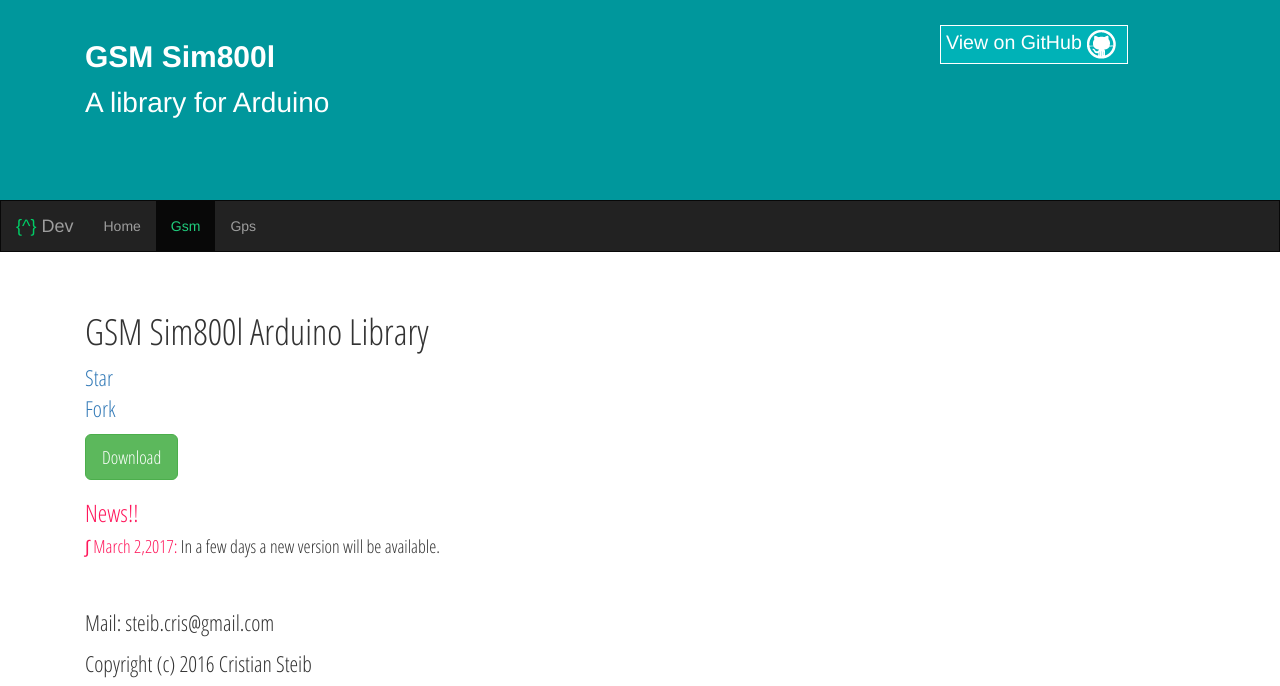
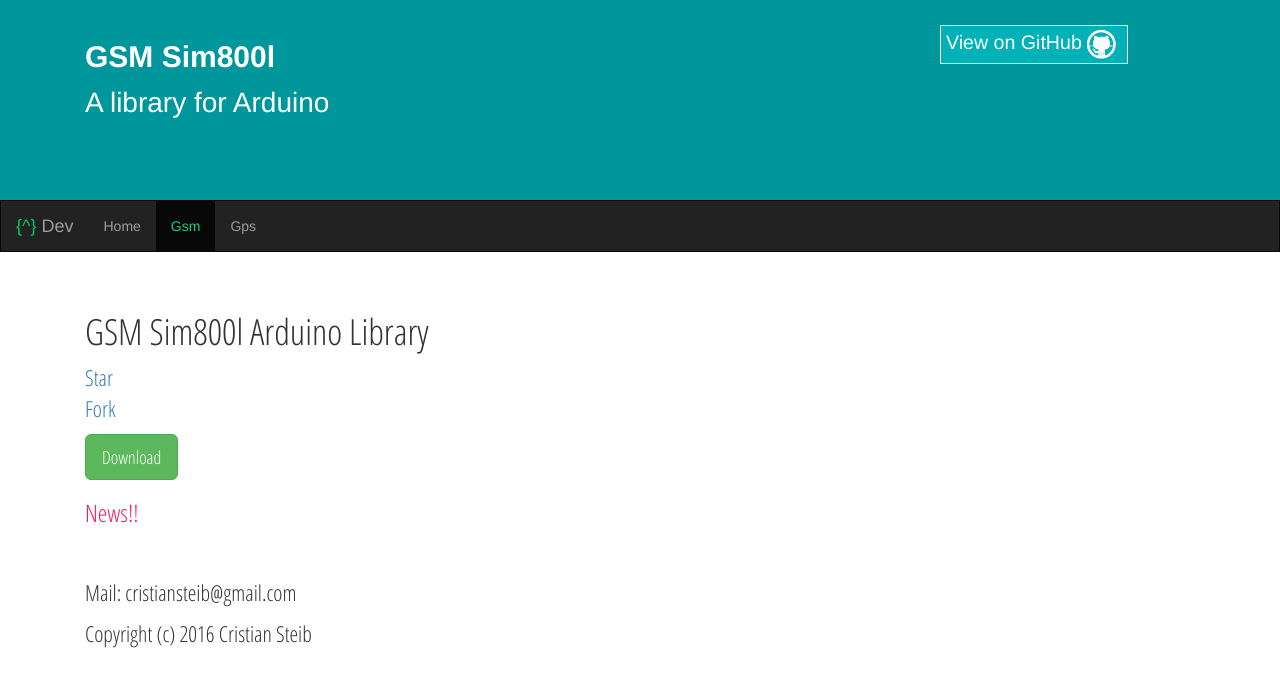
Before and after one commit to cristiansteib/cristiansteib.github.io, a plain HTML site: page Sim800l.html in a window 1280 px wide. Shown: the top 686 px of the page. Drawn offline with nearby package versions, Linux system fonts and the light colour scheme.

Commit message:
Update Sim800l.html

```diff
--- a/Sim800l.html
+++ b/Sim800l.html
@@ -74,8 +74,7 @@
                 <p></p>
                 <a href="https://github.com/cristiansteib/Sim800l/archive/master.zip"><button type="button" class="btn btn-success btn-lg">Download</button></a>
                 <h3 style="color: #ff185c">News!!</h3>
-                <h4><span style="color: #ff185c ">∫ March 2,2017:</span> In a few days a new version will be available.</h4>
-                <p style="margin-top: 50px">Mail: steib.cris@gmail.com<p>
+                <p style="margin-top: 50px">Mail: cristiansteib@gmail.com<p>
                 <p>Copyright (c) 2016 Cristian Steib<p>
                 <p>
                  </p>
@@ -200,7 +199,7 @@ void loop(){
 <footer class="sim800l">
     <div class="row "><div class="container">
         <div class="col-lg-offset-1">
-            <a href="mailto:steib.cris@gmail.com?Subject=Sim800l%20Library" target="_top">steib.cris@gmail.com</a></p>
+            <a href="mailto:cristiansteib@gmail.com?Subject=Sim800l%20Library" target="_top">cristiansteib@gmail.com</a></p>
             <p class="copyright">Sim800l library and WebSite maintained by <a href="https://github.com/cristiansteib">Cristian Steib</a></p>
             <!--<p>Published with <a href="http://pages.github.com">GitHub Pages</a></p> --></div>
 
```
